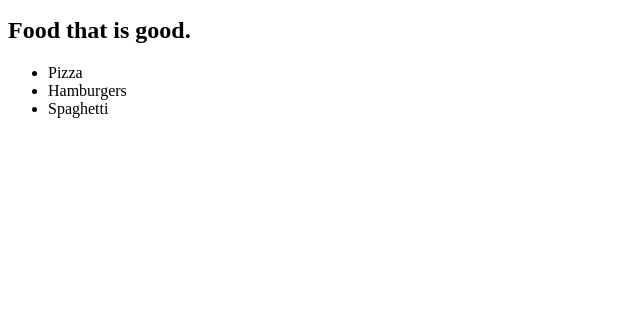
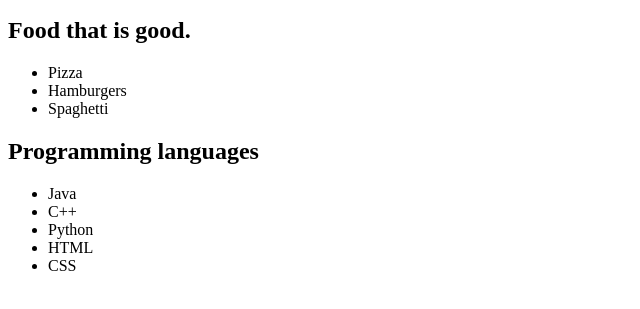
Before and after one commit to GeorgDev15/GitHubTest, a plain HTML site: page index.html in a window 1280 px wide. Shown: the part 101-410 px from the top of the page, without its empty margins (0-640 px from the left). Drawn offline with Linux system fonts and the light colour scheme.

Commit message:
New stuff added
languages

```diff
--- a/index.html
+++ b/index.html
@@ -16,5 +16,14 @@
     <li>Hamburgers</li>
     <li>Spaghetti</li>
     </ul>
+
+    <h2>Programming languages</h2>
+    <ul>
+        <li>Java</li>
+        <li>C++</li>
+        <li>Python</li>
+        <li>HTML</li>
+        <li>CSS</li>
+    </ul>
 </body>
 </html>
```
